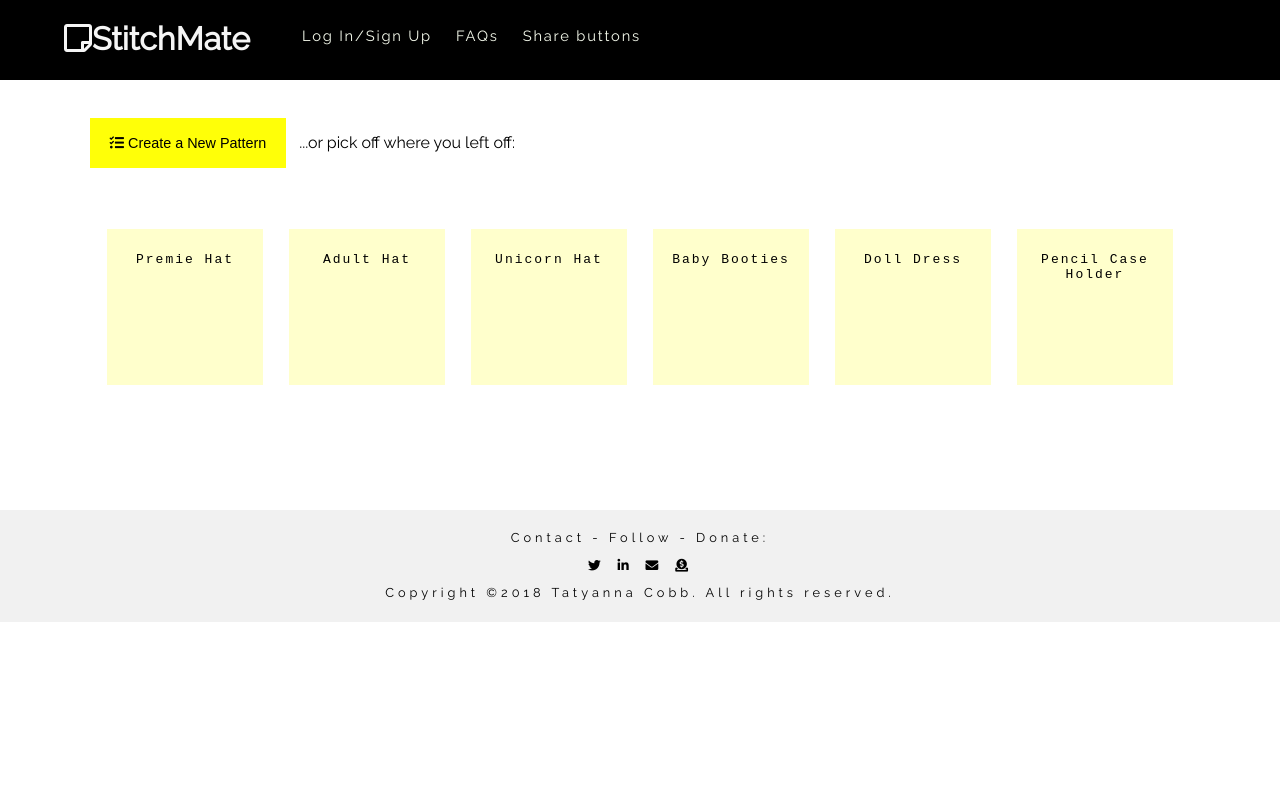
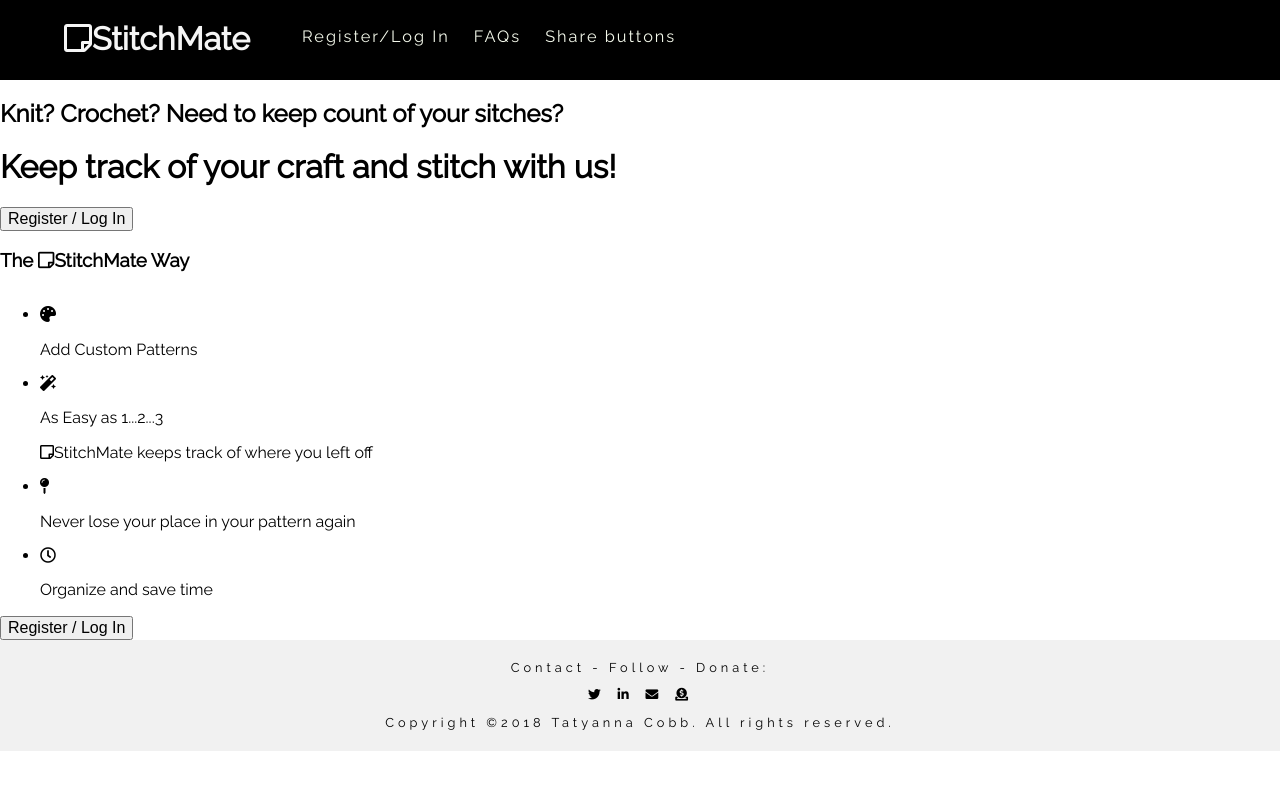
Before and after one commit to TatyCat/stitchmate, a React (Create React App) app: page / in a window 1280 px wide. Shown: the top 790 px of the page. Built offline with nearby package versions, Linux system fonts and the light colour scheme.

Commit message:
Switching components to style landing page

```diff
--- a/src/App.js
+++ b/src/App.js
@@ -1,8 +1,8 @@
 import React, { Component } from 'react'
 import Nav from './components/Nav'
-// import Landing from './components/Landing'
+import Landing from './components/Landing'
 // import LogIn from './components/LogIn'
-import HomeProfile from './components/HomeProfile'
+// import HomeProfile from './components/HomeProfile'
 import Footer from './components/Footer'
 
 class App extends Component {
@@ -10,9 +10,9 @@
     return (
       <>
         <Nav />
-        {/* <Landing /> */}
+        <Landing />
         {/* <LogIn /> */}
-        <HomeProfile />
+        {/* <HomeProfile /> */}
         <Footer />
       </>
     )
--- a/src/components/Nav.js
+++ b/src/components/Nav.js
@@ -8,7 +8,7 @@
           <i className="far fa-sticky-note"></i>StitchMate
         </h1>
         <ul>
-          <li><a href="#">Log In/Sign Up</a></li>
+          <li><a href="#">Register/Log In</a></li>
           <li><a href="#">FAQs</a></li>
           <li><a href="#">Share buttons</a></li>
         </ul>
--- a/src/index.css
+++ b/src/index.css
@@ -11,15 +11,22 @@
   height: 100%;
 }
 
+article {
+  display: flex;
+  flex-direction: column;
+  height: 100%;
+}
+
+main {
+  /* min-height: 100vh; */
+}
+
 body {
   font-family: 'Raleway', Verdana, Geneva, sans-serif;
   margin: 0;
-  min-height: 100%;
-  height: 100%;
-  position: relative;
+  /* min-height: 100%; */
+  /* height: 100%; */
   overflow-x: hidden;
-  display: flex;
-  flex-direction: column;
 }
 
 image {
@@ -29,6 +36,10 @@
 
 button {
   cursor: pointer;
+}
+
+article {
+  min-height: 50vh;
 }
 
 /* --------- Header */
@@ -49,7 +60,7 @@
 nav ul {
   white-space: pre;
   letter-spacing: .2ch;
-  font-size: calc(1.2vh + .4vw);
+  font-size: calc(1.4vh + .4vw);
   text-decoration: none;
   list-style-type: none;
   margin-top: 1vh;
@@ -94,11 +105,13 @@
   display: inline-block;
   vertical-align: middle;
   text-decoration: none;
-  background-color: #ffff08;
+  border: 4px solid #ffff08;
+  background-color: #fff;
   white-space: nowrap;
   margin-right: 1.6vh;
   padding: 0 2.5vh;
   font-size: calc(1vh + .5vw);
+  color: black;
 }
 
 #home-page-pattern-header button a:hover {
@@ -117,7 +130,8 @@
   padding: 2em;
   display: flex;
   flex-flow: wrap;
-  justify-content: center;
+  justify-content: space-evenly;
+  /* justify-content: center; */
 }
 
 #home-page-patterns ul li a {
@@ -125,8 +139,8 @@
   color: #000;
   background: #ffc;
   display: block;
-  height: 10em;
-  width: 10em;
+  height: 25vh;
+  width: 25vh;
   padding: 1em;
   text-decoration: none;
 }
@@ -166,8 +180,10 @@
   letter-spacing: 4px;
   font-size: calc(.8vh + .5vw);
   padding: 1vh 0.6vh;
-  margin-top: 5rem;
-  bottom: 0;
+  /* margin-top: 5rem; */
+  margin-top: auto;
+  /* width: 100%; */
+  /* flex: 1; */
 }
 
 footer p a i {
```
Also changed, not shown: src/components/HomeProfile.js (+27 -0 lines).
